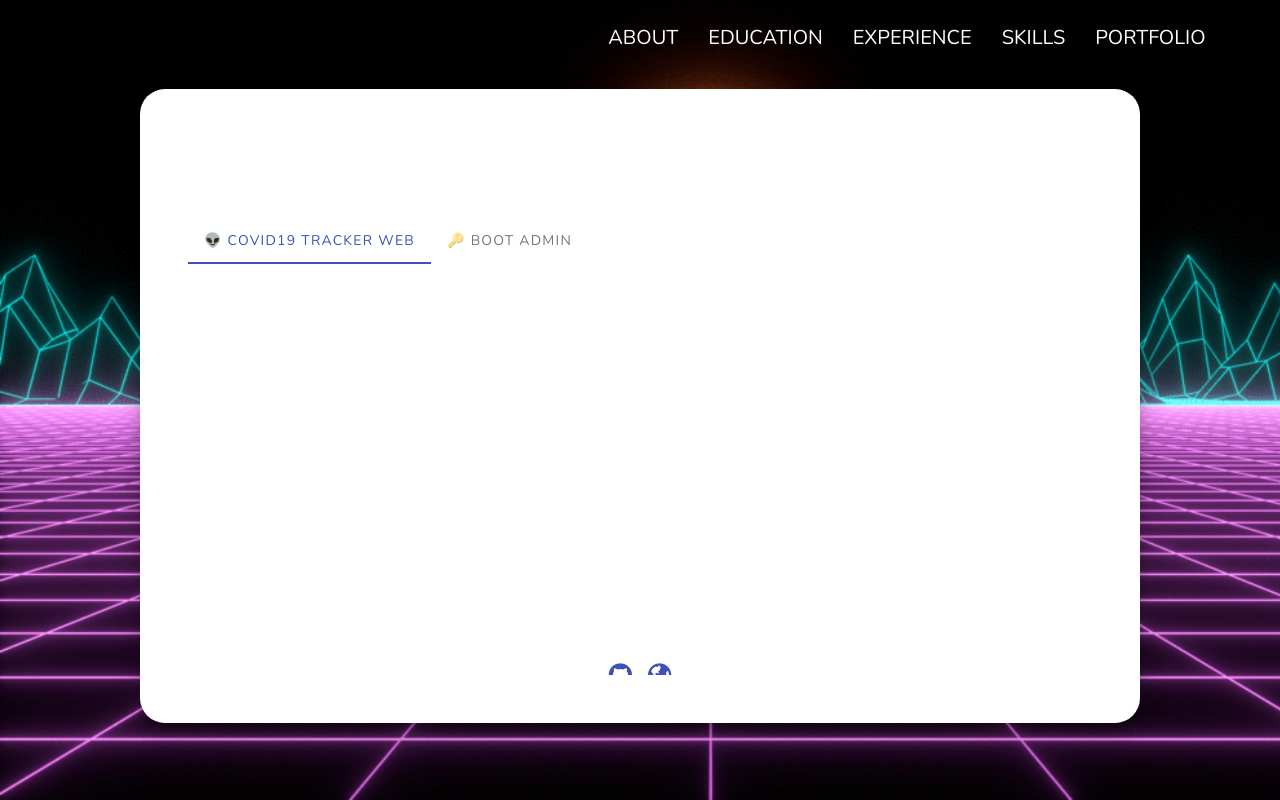
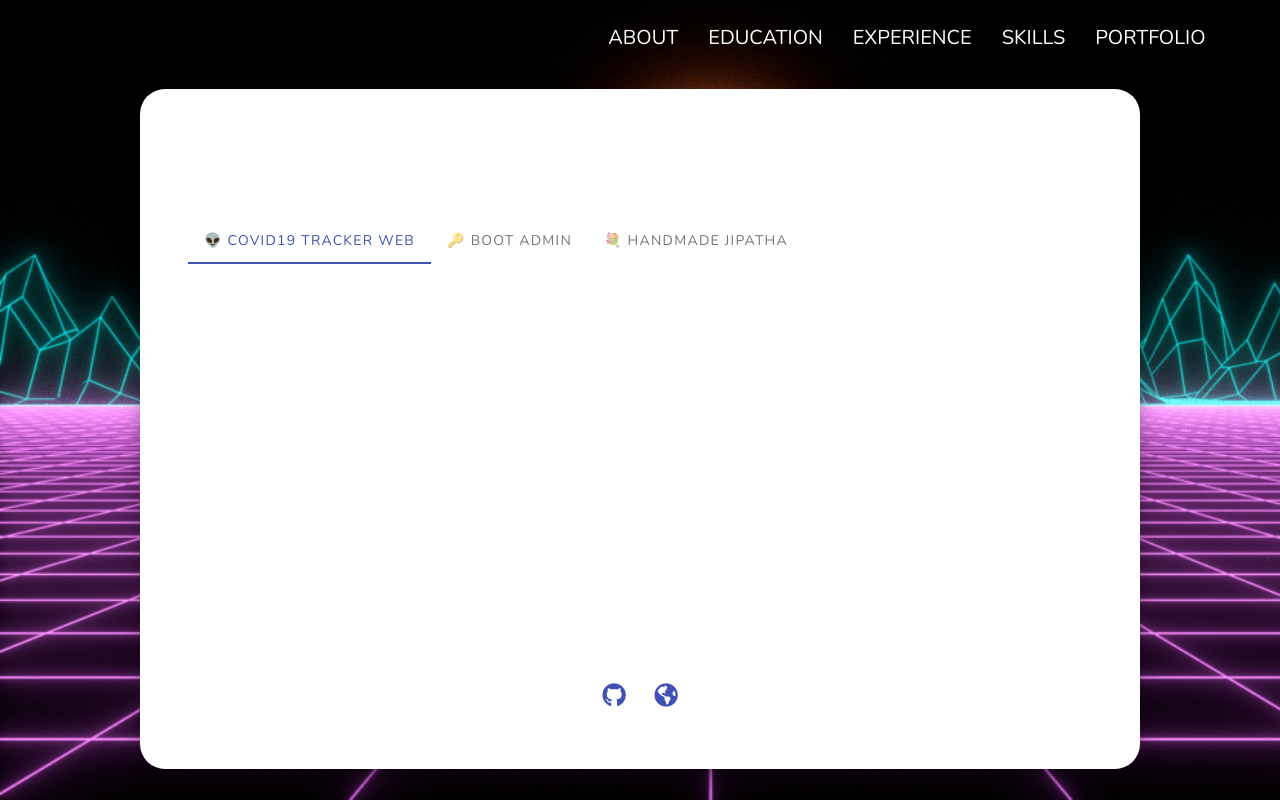
Before and after one commit to jirayutcc/website.me, a Vue app: page /portfolio in a window 1280 px wide. Built offline with nearby package versions, Linux system fonts and the light colour scheme.

Commit message:
update portfolio

```diff
--- a/src/components/Portfolio.vue
+++ b/src/components/Portfolio.vue
@@ -53,23 +53,25 @@
                     ></v-carousel-item>
                   </v-carousel>
                   <v-row id="link" align="center" justify="center">
-                    <a
+                    <v-btn
                       v-for="(image, i) in tabPortfolio.githubLink"
                       :key="i"
                       :href="image.link"
-                      ><v-icon align="center" color="indigo"
-                        >fab fa-github</v-icon
-                      ></a
+                      icon
+                      target="_blank" rel="noopener noreferrer"
                     >
+                      <v-icon align="center" color="indigo">fab fa-github</v-icon>
+                    </v-btn>
                     <div class="mx-2"></div>
-                    <a
+                    <v-btn
                       v-for="(image, i) in tabPortfolio.live"
                       :key="i"
                       :href="image.live"
-                      ><v-icon align="center" color="indigo"
-                        >fas fa-globe-americas</v-icon
-                      ></a
+                      icon
+                      target="_blank" rel="noopener noreferrer"
                     >
+                      <v-icon align="center" color="indigo">fas fa-globe-americas</v-icon>
+                    </v-btn>
                   </v-row>
                 </v-card>
               </v-tab-item>
@@ -96,23 +98,25 @@
                     </v-row>
                   </v-avatar>
                   <v-row id="link" align="center" justify="center">
-                    <a
+                    <v-btn
                       v-for="(image, i) in tabPortfolio.githubLink"
                       :key="i"
                       :href="image.link"
-                      ><v-icon align="center" color="indigo"
-                        >fab fa-github</v-icon
-                      ></a
+                      icon
+                      target="_blank" rel="noopener noreferrer"
                     >
+                      <v-icon align="center" color="indigo">fab fa-github</v-icon>
+                    </v-btn>
                     <div class="mx-2"></div>
-                    <a
+                    <v-btn
                       v-for="(image, i) in tabPortfolio.live"
                       :key="i"
                       :href="image.live"
-                      ><v-icon align="center" color="indigo"
-                        >fas fa-globe-americas</v-icon
-                      ></a
+                      icon
+                      target="_blank" rel="noopener noreferrer"
                     >
+                      <v-icon align="center" color="indigo">fas fa-globe-americas</v-icon>
+                    </v-btn>
                   </v-row>
                 </v-card>
               </v-col>
@@ -139,7 +143,7 @@ export default {
         ],
         live: [
           {
-            live: "https://convid19trackerweb.herokuapp.com/",
+            live: "https://convid19trackerweb.netlify.app",
           },
         ],
         images: [
@@ -173,6 +177,19 @@ export default {
           },
         ],
       },
+      {
+        tab: "💐 Handmade Jipatha",
+        live: [
+          {
+            live: "https://handmadejipatha.netlify.app",
+          },
+        ],
+        images: [
+          {
+            src: require("@/assets/handmadejipatha.jpg"),
+          },
+        ],
+      },
     ],
   }),
 };
@@ -199,7 +216,8 @@ $gutters: 24px;
 
 #link {
   padding: 0px;
-  padding-top: 5px;
+  padding-top: 20px;
+  padding-bottom: 20px;
 }
 
 #item {
--- a/src/components/Skills.vue
+++ b/src/components/Skills.vue
@@ -24,6 +24,7 @@
               <v-img src="@/assets/nav/skills.png"></v-img>
             </v-avatar>
           </v-card-title>
+
           <v-tabs vertical class="d-none d-md-flex" color="indigo">
             <v-tab v-for="tabSkill in tabSkills" :key="tabSkill.tab">
               {{ tabSkill.tab }}
```
